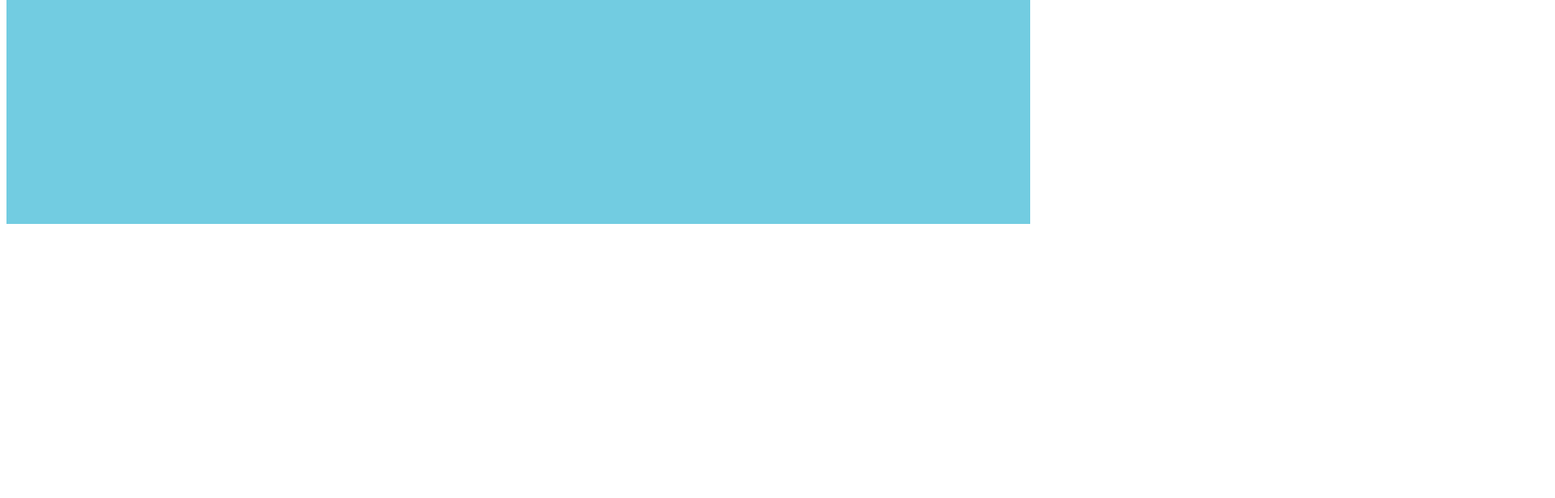
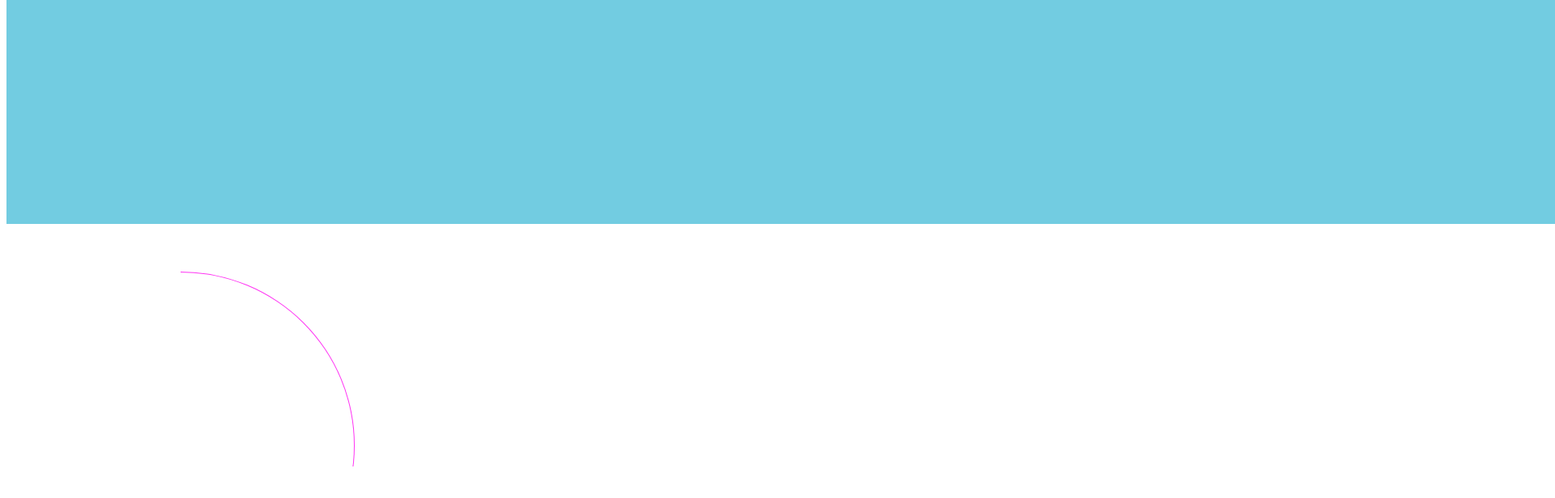
Before and after one commit to zJaaal/react-scroll-utilities, a React (Vite) app: page / in a window 1280 px wide. Shown: the part 3824-4440 px from the top of the page at 81% size, 1920 px wide, since content can reach past the window. Built offline with nearby package versions, Linux system fonts and the light colour scheme.

Commit message:
visual testing

```diff
--- a/src/App.tsx
+++ b/src/App.tsx
@@ -1,14 +1,15 @@
-import { useLayoutEffect, useRef, useState } from "react";
+import { useEffect, useLayoutEffect, useRef, useState } from "react";
+
 import useProximity from "./lib/hooks/useProximity";
 
 function App() {
   const ref = useRef<HTMLDivElement>(null);
 
   const proximity = useProximity(ref);
-
   return (
     <div className="test" ref={ref}>
-      {"proximity: " + proximity}
+      {"proximity Y: " + proximity.y}
+      {"proximity X: " + proximity.x}
     </div>
   );
 }
--- a/src/index.css
+++ b/src/index.css
@@ -1,5 +1,26 @@
 body {
   height: 2000px;
+  width: 2000px;
+}
+
+.circle {
+  position: relative;
+  height: 430px;
+  width: 430px;
+  background: conic-gradient(#ff32f3 31deg, #FFF 0deg);
+  border-radius: 50%;
+  display: flex;
+  align-items: center;
+  justify-content: center;
+}
+
+.circle::before {
+  position: absolute;
+  content: "";
+  height: 428px;
+  width: 428px;
+  background-color: #FFF;
+  border-radius: 50%;
 }
 
 .test {
--- a/src/main.tsx
+++ b/src/main.tsx
@@ -5,6 +5,7 @@ import Render from "./lib/components/Render";
 import ScrollWatcher from "./lib/components/ScrollWatcher";
 import "./index.css";
 import BackgroundChange from "./test-components/BackgroundChange";
+import Circle from "./test-components/Circle";
 
 ReactDOM.createRoot(document.getElementById("root") as HTMLElement).render(
   <React.StrictMode>
@@ -16,11 +17,12 @@ ReactDOM.createRoot(document.getElementById("root") as HTMLElement).render(
           style={{
             height: "inherit",
             position: "relative",
-            transform: "translate(30%, 50%)",
+            transform: "translate(80%, 50%)",
           }}
         >
           <h3 className="test-h3">I'm spinning</h3>
         </Render>
+        <Circle />
       </BackgroundChange>
     </ScrollWatcher>
   </React.StrictMode>
--- a/src/test-components/BackgroundChange.tsx
+++ b/src/test-components/BackgroundChange.tsx
@@ -40,6 +40,54 @@ const BackgroundChange: FC<any> = ({ children }) => {
         }));
         break;
       }
+      case Directions.up: {
+        setColors(({ red, green, blue }) => ({
+          red: red + steps,
+          green: green + steps,
+          blue: blue + steps,
+        }));
+        break;
+      }
+      case Directions.down: {
+        setColors(({ red, green, blue }) => ({
+          red: red - steps,
+          green: green - steps,
+          blue: blue - steps,
+        }));
+        break;
+      }
+      case Directions.left: {
+        setColors(({ red, green, blue }) => ({
+          red: red + steps / 2,
+          green: green + steps / 2,
+          blue: blue + steps,
+        }));
+        break;
+      }
+      case Directions.right: {
+        setColors(({ red, green, blue }) => ({
+          red: red - steps / 2,
+          green: green - steps,
+          blue: blue - steps / 2,
+        }));
+        break;
+      }
+      case Directions.up: {
+        setColors(({ red, green, blue }) => ({
+          red: red + steps,
+          green: green + steps,
+          blue: blue + steps,
+        }));
+        break;
+      }
+      case Directions.down: {
+        setColors(({ red, green, blue }) => ({
+          red: red - steps,
+          green: green - steps,
+          blue: blue - steps,
+        }));
+        break;
+      }
     }
   }, [direction, proximity]);
 
--- /dev/null
+++ b/src/test-components/Circle.tsx
@@ -0,0 +1,36 @@
+import React, { CSSProperties, useEffect, useRef, useState } from "react";
+import { preview } from "vite";
+import { Directions, useDirection, useProximity } from "../lib";
+
+const Circle = () => {
+  const steps = 6;
+  const [styles, setStyles] = useState("");
+  const [deg, setDeg] = useState(31);
+
+  const ref = useRef(null);
+  const { y } = useProximity(ref);
+  const direction = useDirection();
+
+  useEffect(() => {
+    switch (direction) {
+      case Directions.up: {
+        if (deg < 30) break;
+        setDeg((prev) => prev - steps);
+        break;
+      }
+      case Directions.down: {
+        if (deg > 280) break;
+        setDeg((prev) => prev + steps);
+        break;
+      }
+    }
+
+    setStyles(`conic-gradient(#ff32f3 ${deg}deg, #FFF 0deg)`);
+  }, [y]);
+
+  return (
+    <div className="circle" style={{ background: styles }} ref={ref}></div>
+  );
+};
+
+export default Circle;
```
